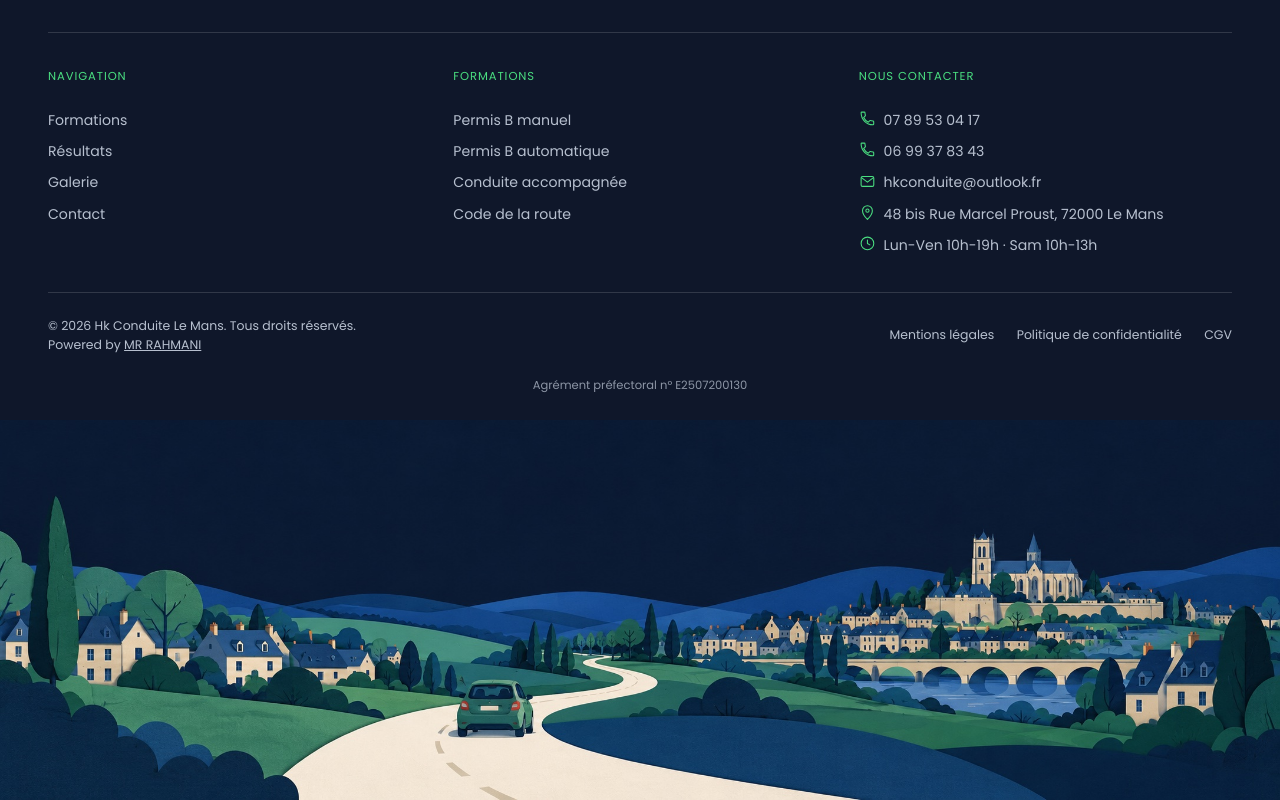
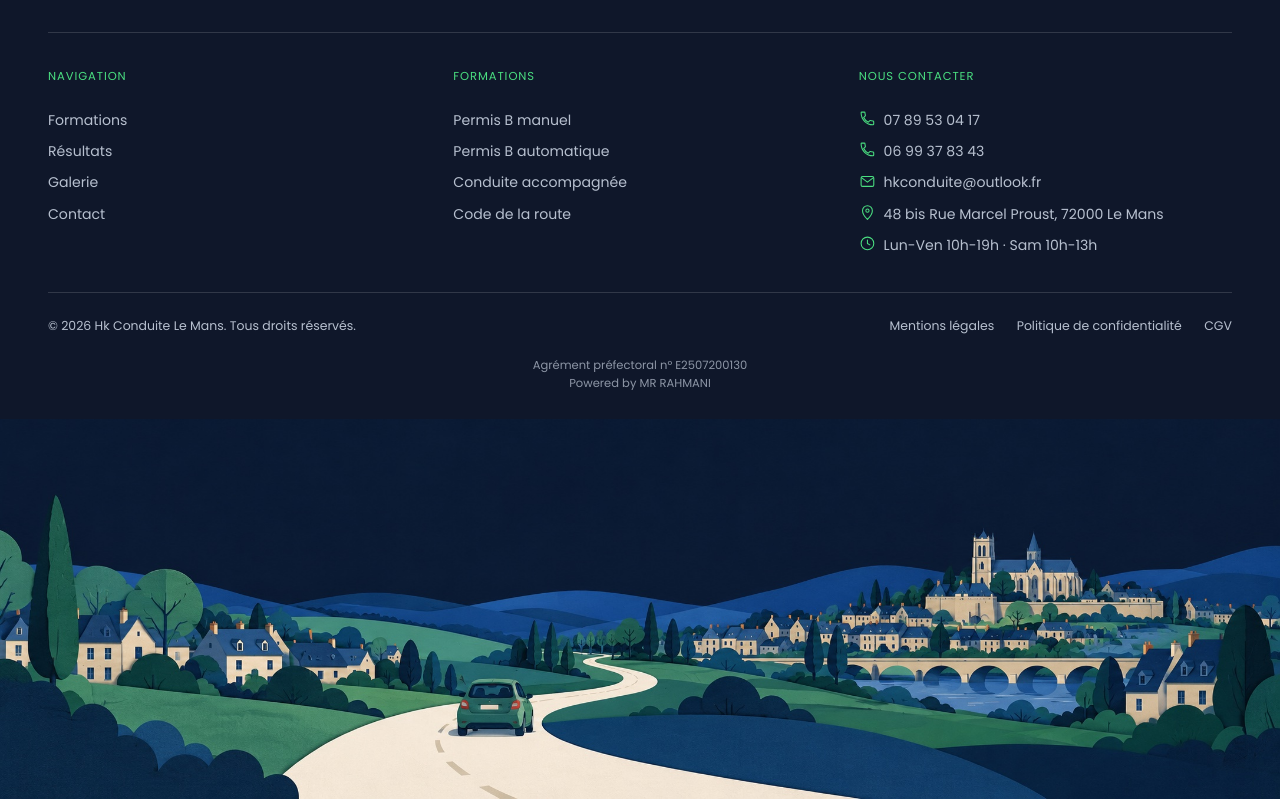
Before and after one commit to WebForgeDev1/autoecole_hk, a plain HTML site: page 404.html in a window 1280 px wide. Shown: the part 761-1561 px from the top of the page. Drawn offline with Linux system fonts and the light colour scheme.

Commit message:
Match footer credit to the approval text

```diff
--- a/404.html
+++ b/404.html
@@ -186,17 +186,17 @@
         </div>
       </div>
       <div class="footer-bottom">
-        <p>
-          © 2026 Hk Conduite Le Mans. Tous droits réservés.<br>
-          Powered by <a href="https://www.linkedin.com/in/mujeeb-rahaman-rahmani/" style="text-decoration: underline">MR RAHMANI</a>
-        </p>
+        <p>© 2026 Hk Conduite Le Mans. Tous droits réservés.</p>
         <div class="footer-legal">
           <a href="mentions-legales.html">Mentions légales</a>
           <a href="confidentialite.html">Politique de confidentialité</a>
           <a href="cgv.html">CGV</a>
         </div>
       </div>
-      <p class="footer-agreement">Agrément préfectoral n° E2507200130</p>
+      <p class="footer-agreement">
+        Agrément préfectoral n° E2507200130<br>
+        Powered by <a href="https://www.linkedin.com/in/mujeeb-rahaman-rahmani/">MR RAHMANI</a>
+      </p>
     </div>
     <div class="footer-landscape" aria-hidden="true"><img src="assets/img/illustrations/footer-road.jpg" alt="" width="2172" height="724" loading="lazy" decoding="async"></div>
   </footer>
```
Also changed, not shown: cgv.html (+5 -5 lines), confidentialite.html (+5 -5 lines), contact.html (+5 -5 lines), formations.html (+5 -5 lines), galerie.html (+5 -5 lines), index.html (+5 -5 lines), inscription.html (+5 -5 lines), mentions-legales.html (+5 -5 lines), resultats.html (+5 -5 lines).
